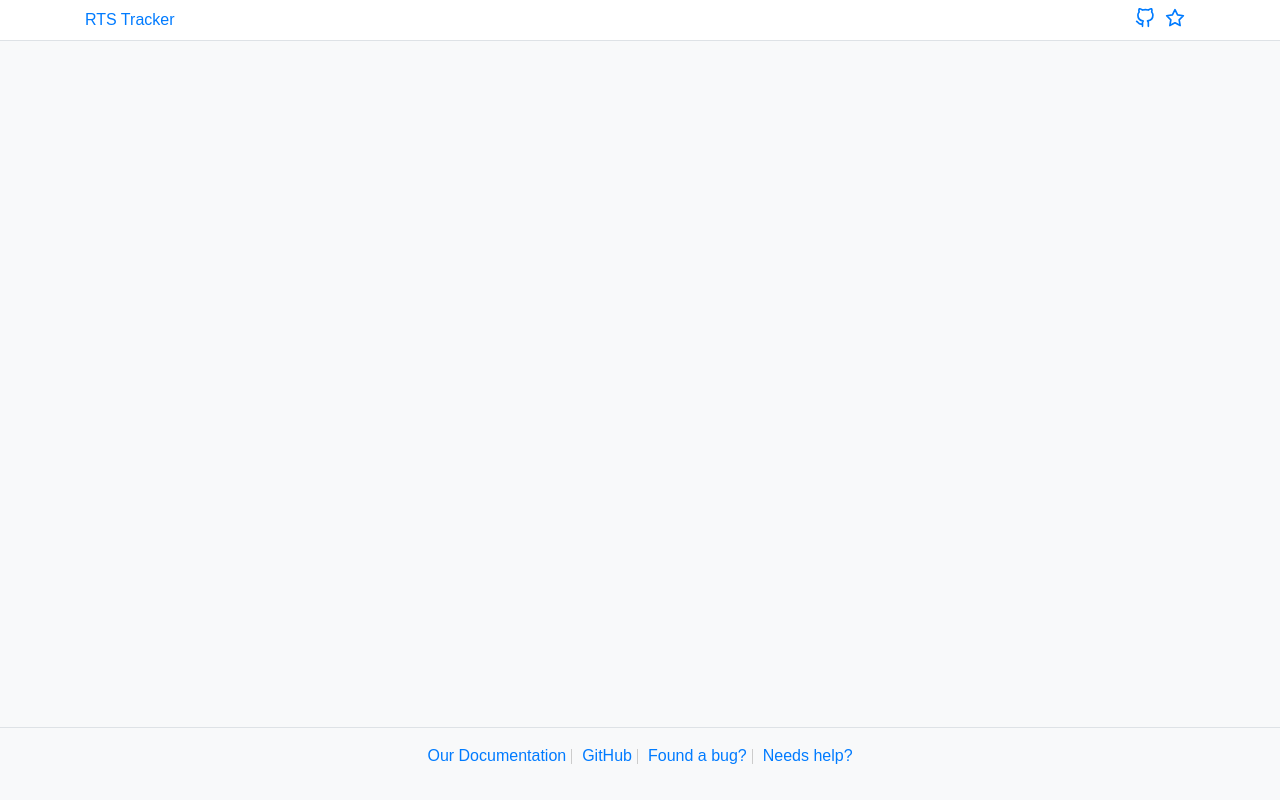
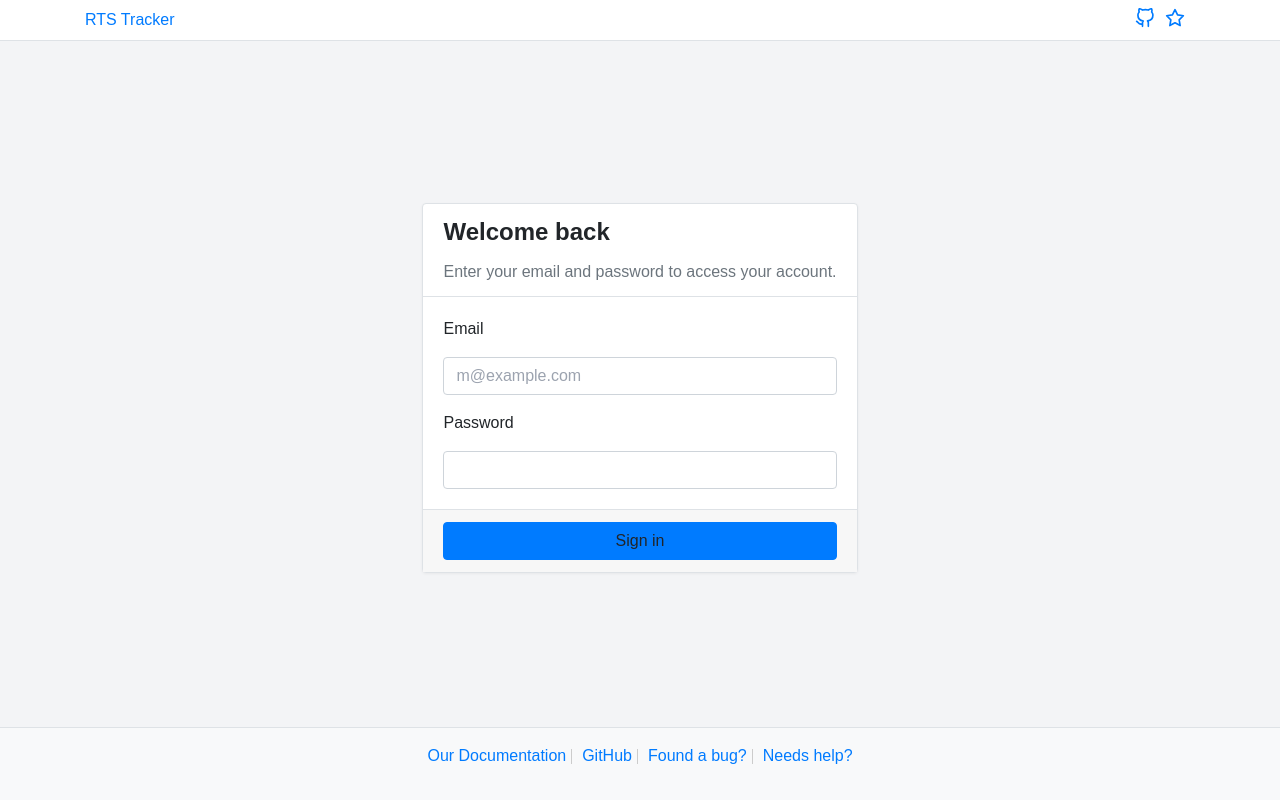
Before and after one commit to orgr/rtstracker, a React (Vite) app in the folder frontend/: page /login in a window 1280 px wide. Built offline with nearby package versions, Linux system fonts and the light colour scheme.

Commit message:
front - fix routes

```diff
--- a/frontend/src/App.jsx
+++ b/frontend/src/App.jsx
@@ -5,17 +5,25 @@ import Footer from './components/Footer';
 import LoginPage from './pages/LoginPage';
 import MainViewPage from './pages/MainViewPage';
 import DataEntryPage from './pages/DataEntryPage';
+import { AuthProvider } from './contexts/AuthContext';
+import PrivateRoute from './components/PrivateRoute';
 import './index.css';
 
 const App = () => {
   return (
     <Router>
       <Header />
-      <Routes>
-        <Route path="/" element={<LoginPage />} />
-        <Route path="/main" element={<MainViewPage />} />
-        <Route path="/data-entry" element={<DataEntryPage />} />
-      </Routes>
+      <AuthProvider>
+        <Routes>
+          <Route exact path="/login" element={<LoginPage />} />
+          <Route exact path="/" element={<PrivateRoute />}>
+            <Route exact path="/" element={<MainViewPage />} />
+          </Route>
+          <Route exact path="/data-entry" element={<PrivateRoute />}>
+            <Route exact path="/data-entry" element={<DataEntryPage />} />
+          </Route>
+        </Routes>
+      </AuthProvider>
       <Footer />
     </Router>
   );
--- /dev/null
+++ b/frontend/src/components/PrivateRoute.jsx
@@ -0,0 +1,11 @@
+import React from 'react';
+import { Navigate, Outlet } from 'react-router-dom';
+
+import { useAuth } from '../contexts/AuthContext';
+
+const PrivateRoute = () => {
+  const { isAuthenticated } = useAuth();
+  return isAuthenticated() ? <Outlet /> : <Navigate to="/login" />;
+}
+
+export default PrivateRoute;
--- /dev/null
+++ b/frontend/src/contexts/AuthContext.jsx
@@ -0,0 +1,38 @@
+import React, { useContext, useState } from 'react';
+
+const AuthContext = React.createContext();
+
+export const useAuth = () => {
+  return useContext(AuthContext);
+};
+
+export const AuthProvider = ({ children }) => {
+  const [currentUser, setCurrentUser] = useState(null); // You can use Firebase or another backend here
+
+  const login = async (email, password) => {
+    // Implement your login logic here (e.g., Firebase authentication)
+    // Example with Firebase:
+    // await firebase.auth().signInWithEmailAndPassword(email, password);
+    setCurrentUser({ email }); // Mock user for demonstration
+  };
+
+  const logout = async () => {
+    // Implement your logout logic here (e.g., Firebase authentication)
+    // Example with Firebase:
+    // await firebase.auth().signOut();
+    setCurrentUser(null);
+  };
+
+  const isAuthenticated = () => {
+    return !!currentUser;
+  };
+
+  const value = {
+    currentUser,
+    login,
+    logout,
+    isAuthenticated,
+  };
+
+  return <AuthContext.Provider value={value}>{children}</AuthContext.Provider>;
+};
--- a/frontend/src/pages/LoginPage.jsx
+++ b/frontend/src/pages/LoginPage.jsx
@@ -1,12 +1,33 @@
-import React from 'react';
+import React, { useState } from 'react';
+import { useNavigate } from 'react-router-dom';
+import { useAuth } from '../contexts/AuthContext';
+
 import Card, { CardHeader, CardTitle, CardDescription, CardContent, CardFooter } from '../components/ui/Card';
 import Label from '../components/ui/Label';
 import Input from '../components/ui/Input';
 import Button from '../components/ui/Button';
 
 const LoginPage = () => {
+  const navigate = useNavigate();
+  const { login } = useAuth();
+
+  const [email, setEmail] = useState('');
+  const [password, setPassword] = useState('');
+  const [error, setError] = useState('');
+
+  const handleLogin = async (e) => {
+    e.preventDefault();
+    try {
+      await login(email, password);
+      navigate('/'); // Redirect to main page after successful login
+    } catch (error) {
+      setError('Failed to log in');
+    }
+  };
+
   return (
     <div className="flex h-screen items-center justify-center bg-gray-100 px-4 dark:bg-gray-950">
+      <form onSubmit={handleLogin}>
         <Card className="w-full max-w-md">
           <CardHeader>
             <CardTitle className="text-2xl font-bold">Welcome back</CardTitle>
@@ -23,9 +44,10 @@ const LoginPage = () => {
             </div>
           </CardContent>
           <CardFooter>
-          <Button className="w-full">Sign in</Button>
+            <Button type="submit" className="w-full">Sign in</Button>
           </CardFooter>
         </Card>
+      </form>
     </div>
   );
 };
```
Lines whose indentation alone changed are shown as unchanged.
